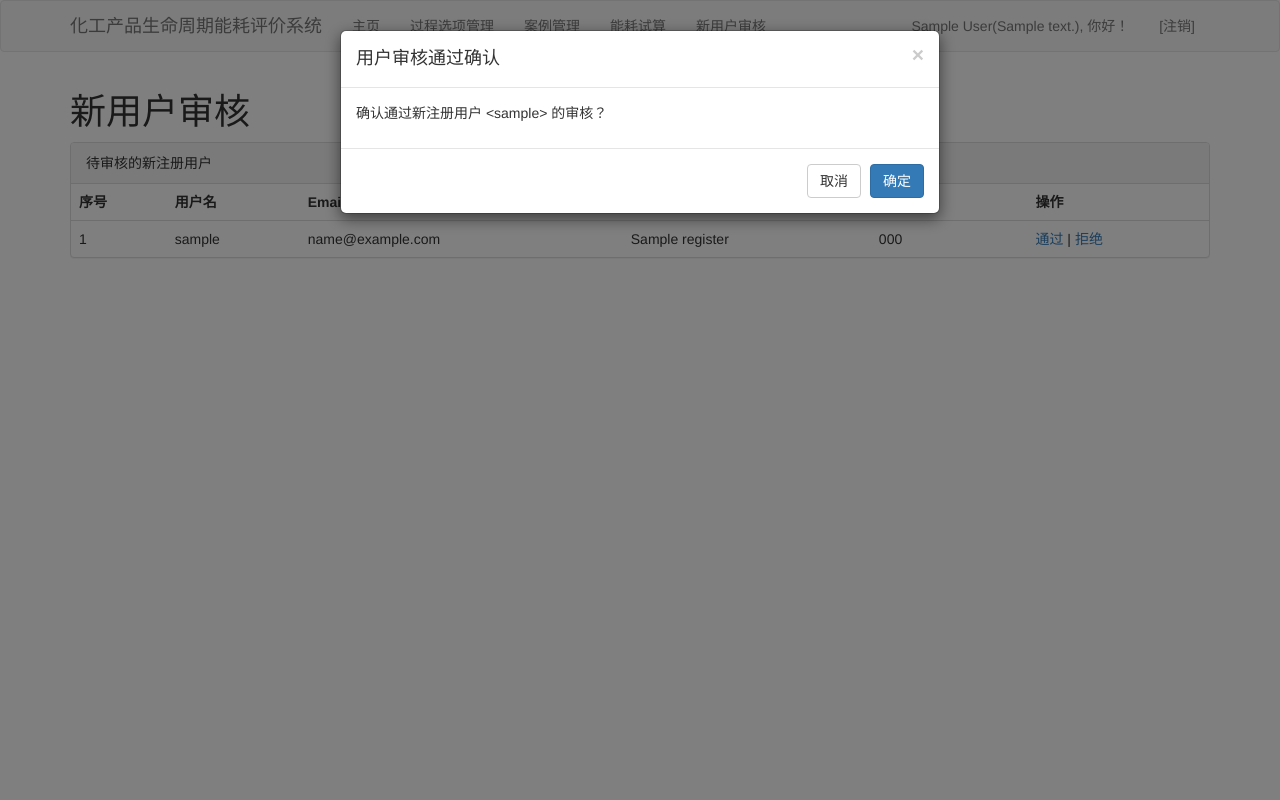
After one commit to DingkaiChen/lca, a Flask app: page /auth/newusers in a window 1280 px wide, after a click on "通过". The commit adds this page. Run offline with Flask 2, Linux system fonts and the light colour scheme; a user stored in the database is signed in; tables that the repository leaves empty hold one stand-in row (values such as "Sample post"); some libraries are stand-ins or nearby versions.

Commit message:
register verify

```diff
--- a/app/auth/routes.py
+++ b/app/auth/routes.py
@@ -1,8 +1,8 @@
 from app import db
 from app.auth import bp
 from app.auth.forms import LoginForm,RegistrationForm,ResetPasswordRequestForm,ResetPasswordForm
-from app.models import User
-from app.email import send_password_reset_email
+from app.models import User,Role,Register
+from app.email import send_password_reset_email,send_register_verify_email,send_reject_email,send_accept_email
 from flask import render_template,flash,redirect,url_for,request
 from flask_login import current_user,login_user,logout_user,login_required
 from werkzeug.urls import url_parse
@@ -15,7 +15,7 @@ def login():
 	if form.validate_on_submit():
 		user=User.query.filter_by(username=form.username.data).first()
 		if user is None or not user.check_password(form.password.data):
-			flash('Invalid username or password')
+			flash('用户名或密码无效')
 			return redirect(url_for('auth.login'))
 		login_user(user,remember=form.remember_me.data)
 		next_page=request.args.get('next')
@@ -35,11 +35,13 @@ def register():
 		return redirect(url_for('main.index'))
 	form=RegistrationForm()
 	if form.validate_on_submit():
-		user=User(username=form.username.data,email=form.email.data)
-		user.set_password(form.password.data)
-		db.session.add(user)
+		register=Register(username=form.username.data,email=form.email.data,name=form.name.data,phone=form.phone.data,verified=0)
+		register.set_password(form.password.data)
+
+		db.session.add(register)
 		db.session.commit()
-		flash('Congratulations, you are now a registered user!')
+		send_register_verify_email(register)
+		flash('您的申请已提交，系统将自动发送确认邮件至您填写的邮箱地址，请通过该邮件进行邮箱地址认证!')
 		return redirect(url_for('auth.login'))
 	return render_template('auth/register.html',title='Register',form=form)
 
@@ -52,7 +54,7 @@ def reset_password_request():
 		user=User.query.filter_by(email=form.email.data).first()
 		if user:
 			send_password_reset_email(user)
-		flash('Check your email for the instructions to reset your password')
+		flash('请查收邮件并根据邮件内容重置密码.')
 		return redirect(url_for('auth.login'))
 	return render_template('auth/reset_password_request.html',title='Reset Password',form=form)
 
@@ -67,6 +69,72 @@ def reset_password(token):
 	if form.validate_on_submit():
 		user.set_password(form.password.data)
 		db.session.commit()
-		flash('Your password has been reset.')
+		flash('密码已重置.')
 		return redirect(url_for('auth.login'))
 	return render_template('auth/reset_password.html',form=form)
+
+@bp.route('/register_verify/<token>',methods=['GET'])
+def register_verify(token):
+	if current_user.is_authenticated:
+		print('0')
+		return redirect(url_for('main.index'))
+	register=Register.verify_register_verify_token(token)
+	if not register:
+		print('1')
+		return redirect(url_for('main.index'))
+	register.verify()
+	db.session.commit()
+	flash('邮箱认证成功！请等待系统管理员审核，审核时间大约1-2个工作日。')
+	return redirect(url_for('main.index'))
+
+@bp.route('/newusers',methods=['GET'])
+@login_required
+def newusers():
+	if not current_user.check_roles(['admin']):
+		flash('非系统管理员用户无权访问该页面')
+		return redirect(url_for('main.index'))
+	newusers=Register.query.filter_by(verified=1).all()
+	print(newusers)
+	return render_template('auth/newusers.html',title='newusers',newusers=newusers)
+
+@bp.route('/acceptnewuser',methods=['POST'])
+@login_required
+def acceptnewuser():
+	if not current_user.check_roles(['admin']):
+		flash('非系统管理员用户无权访问该页面')
+		return redirect(url_for('main.index'))
+	register_id=request.form['id']
+	register=Register.query.filter_by(id=register_id).first()
+	if register is None:
+		return 'fail'
+	else:
+		user=User(username=register.username,\
+			email=register.email,\
+			password_hash=register.password_hash,\
+			name=register.name,\
+			phone=register.phone)
+		role=Role.query.filter_by(rolename='general').first()
+		user.roles.append(role)
+		db.session.add(user)
+		db.session.delete(register)
+		db.session.commit()
+		send_accept_email(user)
+		newusers=Register.query.filter_by(verified=1).all()
+		return render_template('auth/_newusers.html',newusers=newusers)
+
+@bp.route('/rejectnewuser',methods=['POST'])
+@login_required
+def rejectnewuser():
+	if not current_user.check_roles(['admin']):
+		flash('非系统管理员用户无权访问该页面')
+		return redirect(url_for('main.index'))
+	register_id=request.form['id']
+	register=Register.query.filter_by(id=register_id).first()
+	if register is None:
+		return 'fail'
+	else:
+		db.session.delete(register)
+		db.session.commit()
+		send_reject_email(register)
+		newusers=Register.query.filter_by(verified=1).all()
+		return render_template('auth/_newusers.html',newusers=newusers)
--- /dev/null
+++ b/app/static/scripts/newusers.js
@@ -0,0 +1,89 @@
+$.fn.accept=function(){
+	var row=$(this).parent().parent();
+	var id=row.find('#registerid').text();
+	var name=row.find('#username').text();
+	$('#acceptModal').find('#accept-id').text(id);
+	$('#acceptModal').find('#accept-username').text(name);
+	$('#acceptModal').find('#accept-message').text('确认通过新注册用户 <'+name+'> 的审核？');
+}
+
+$.fn.reject=function(){
+	var row=$(this).parent().parent();
+	var id=row.find('#registerid').text();
+	var name=row.find('#username').text();
+	$('#rejectModal').find('#reject-id').text(id);
+	$('#rejectModal').find('#reject-username').text(name);
+	$('#rejectModal').find('#reject-message').text('拒绝新注册用户 <'+name+'> 的申请？');
+}
+
+$(document).ready(function(){
+	$('#newusers').find('.accept').click(function(){
+		$(this).accept();
+	});
+	$('#newusers').find('.reject').click(function(){
+		$(this).reject();
+	});
+
+	$('#accept-confirm').click(function(){
+		$('.alert-info').attr('style','display:none;');
+		var id=$('#acceptModal').find('#accept-id').text();
+		var name=$('#acceptModal').find('#accept-username').text();
+		$.post('acceptnewuser',{
+			id:id
+		},
+		function(result){
+			if(result=='fail')
+			{
+				$('#alert').text('审核通过操作失败！');
+				$('#alert').attr('class','alsert alert-warning');
+				$('#alert').attr('style','');
+			}
+			else
+			{
+				$('#newusers').text("");
+				$('#newusers').append(result);
+				$('#alert').text('用户 <'+name+'> 注册申请已审核通过，系统将自动发送邮件通知该用户。');
+				$('#alert').attr('class','alsert alert-success');
+				$('#alert').attr('style','');
+				$('#newusers').find('.accept').click(function(){
+					$(this).accept();
+				});
+				$('#newusers').find('.reject').click(function(){
+					$(this).reject();
+				});
+			}
+		});
+	});
+
+	$('#reject-confirm').click(function(){
+		$('.alert-info').attr('style','display:none;');
+		var id=$('#rejectModal').find('#reject-id').text();
+		var name=$('#rejectModal').find('#reject-username').text();
+		$.post('rejectnewuser',{
+			id:id
+		},
+		function(result){
+			if(result=='fail')
+			{
+				$('#alert').text('拒绝通过的操作失败！');
+				$('#alert').text('class','alsert alert-warning');
+				$('#alert').text('style','');
+			}
+			else
+			{
+				$('#newusers').text("");
+				$('#newusers').append(result);
+				$('#alert').text('用户 <'+name+'> 的注册申请已被拒绝，系统将自动发送邮件通知该用户.');
+				$('#alert').text('class','alsert alert-success');
+				$('#alert').text('style','');
+				$('#newusers').find('.accept').click(function(){
+					$(this).accept();
+				});
+				$('#newusers').find('.reject').click(function(){
+					$(this).reject();
+				});
+			}
+		});
+	});
+
+});
--- /dev/null
+++ b/app/templates/auth/_acceptmodal.html
@@ -0,0 +1,23 @@
+<div class="modal fade" id="acceptModal" tabindex="-1" role="dialog" aria-labelledby="acceptModalLabel">
+	<div class="modal-dialog" role="document">
+		<div class="modal-content">
+			<div class="modal-header">
+				<a class="close" data-dismiss="modal" aria-label="Close"><span aria-hidden="true">&times;</span></a>
+				<h4 class="modal-title" id="acceptModalLabel">用户审核通过确认</h4>
+			</div>
+			<div class="modal-body">
+				<p style="display:none;">
+					<span id="accept-id"></span>
+					<span id="accept-username"></span>
+				</p>
+				<p>
+					<span id="accept-message">?</span>
+				</p>
+			</div>
+			<div class="modal-footer">
+				<button type="button"class="btn btn-default" data-dismiss="modal">取消</button>
+				<button id="accept-confirm" type="button" class="btn btn-primary" data-dismiss="modal">确定</button>
+			</div>
+		</div>
+	</div>
+</div>
--- /dev/null
+++ b/app/templates/auth/_newusers.html
@@ -0,0 +1,27 @@
+<div class="panel-heading">待审核的新注册用户</div>
+<table class="table">
+	<tr>
+		<th scope="col">序号</th>
+		<th scope="col">用户名</th>
+		<th scope="col">Email</th>
+		<th scope="col">姓名</th>
+		<th scope="col">联系电话</th>
+		<th scope="col">操作</th>
+	</tr>
+	{% for item in newusers %}
+	<tr scope="row">
+		<td>{{ loop.index }}</td>
+		<td>
+			<span id="registerid" style="display:none;">{{ item.id }}</span>
+			<span id="username">{{ item.username }}</span>
+		</td>
+		<td>{{ item.email }}</td>
+		<td>{{ item.name }}</td>
+		<td>{{ item.phone }}</td>
+		<td>
+			<a class="accept" href="#" data-toggle="modal" data-target="#acceptModal">通过</a> |
+			<a class="reject" href="#" data-toggle="modal" data-target="#rejectModal">拒绝</a>
+		</td>
+	</tr>
+	{% endfor %}
+</table>
--- /dev/null
+++ b/app/templates/auth/_rejectmodal.html
@@ -0,0 +1,23 @@
+<div class="modal fade" id="rejectModal" tabindex="-1" role="dialog" aria-labelledby="rejectModalLabel">
+	<div class="modal-dialog" role="document">
+		<div class="modal-content">
+			<div class="modal-header">
+				<a class="close" data-dismiss="modal" aria-label="Close"><span aria-hidden="true">&times;</span></a>
+				<h4 class="modal-title" id="rejectModalLabel">用户审核拒绝确认</h4>
+			</div>
+			<div class="modal-body">
+				<p style="display:none;">
+					<span id="reject-id"></span>
+					<span id="reject-username"></span>
+				</p>
+				<p>
+					<span id="reject-message">?</span>
+				</p>
+			</div>
+			<div class="modal-footer">
+				<button type="button"class="btn btn-default" data-dismiss="modal">取消</button>
+				<button id="reject-confirm" type="button" class="btn btn-primary" data-dismiss="modal">确定</button>
+			</div>
+		</div>
+	</div>
+</div>
--- /dev/null
+++ b/app/templates/auth/newusers.html
@@ -0,0 +1,17 @@
+{% extends 'base.html' %}
+
+{% block app_content %}
+<div id="alert" style="display:none;" role="alert"></div>
+<h1>新用户审核</h1>
+<div id='newusers' class="panel panel-default">
+	{% include 'auth/_newusers.html' %}
+</div>
+{% include 'auth/_acceptmodal.html' %}
+{% include 'auth/_rejectmodal.html' %}
+{% endblock %}
+
+{% block scripts %}
+	{{ super() }}
+
+	<script stype=text/javascript src="{{ url_for('static',filename='scripts/newusers.js') }}"></script>
+{% endblock %}
--- a/app/templates/base.html
+++ b/app/templates/base.html
@@ -34,12 +34,17 @@
 					{% endif %}
 					{% endif %}
 					<li><a href="{{ url_for('urea.calculate') }}">能耗试算</a></li>
+					{% if current_user.is_authenticated %}
+					{% if current_user.check_roles(['admin']) %}
+					<li><a href="{{ url_for('auth.newusers') }}">新用户审核</a></li>
+					{% endif %}
+					{% endif %}
 				</ul>
 				<ul class="nav navbar-nav navbar-right">
 					{% if current_user.is_anonymous %}
 					<li><a href="{{ url_for('auth.login') }}">[登录]</a></li>
 					{% else %}
-					<li><a href="">{{ current_user.username }}, 你好！</a></li>
+					<li><a href="">{{ current_user.name }}({{current_user.roles[0].description }}), 你好！</a></li>
 					<li><a href="{{ url_for('auth.logout') }}">[注销]</a></li>
 					{% endif %}
 				</ul>
```
Also changed, not shown: app/auth/forms.py (+14 -4 lines), app/email.py (+22 -0 lines), app/models.py (+34 -0 lines), app/templates/auth/register.html (+14 -0 lines), app/templates/email/accept_user.html (added, +17 -0 lines), app/templates/email/accept_user.txt (added, +12 -0 lines), app/templates/email/register_verify.html (added, +18 -0 lines), app/templates/email/register_verify.txt (added, +12 -0 lines), app/templates/email/reject_user.html (added, +10 -0 lines), app/templates/email/reject_user.txt (added, +8 -0 lines).
